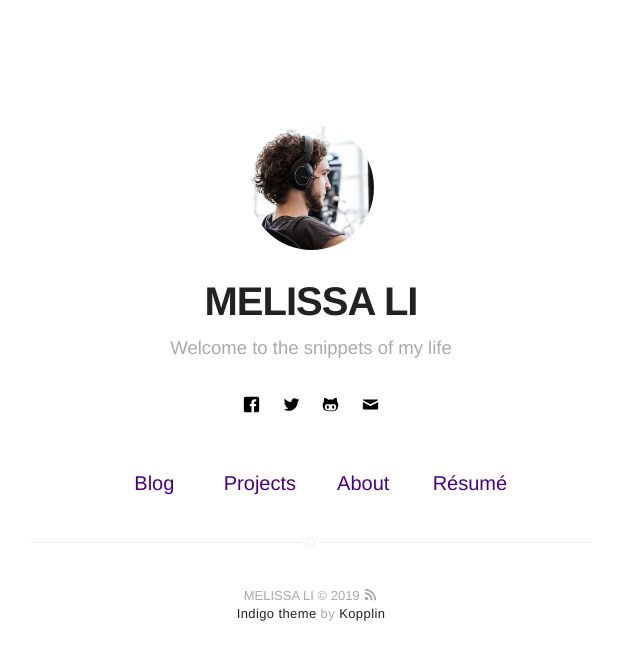
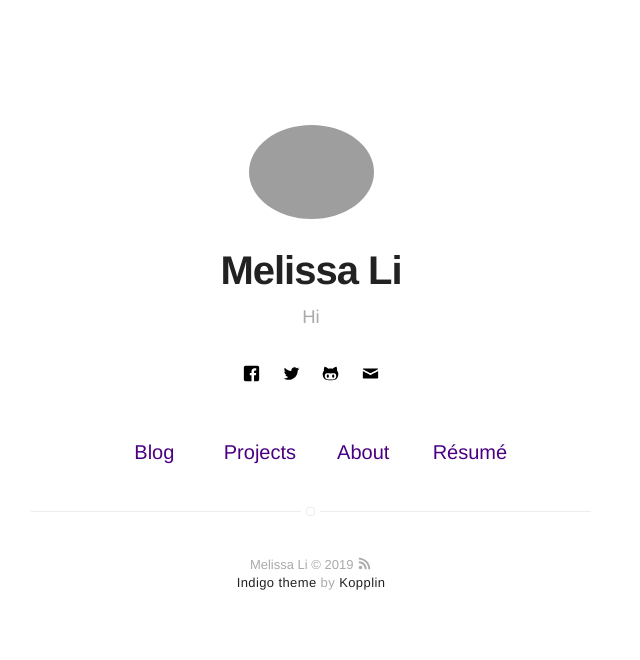
Before and after one commit to im-mel/im-mel.github.io, a Jekyll site: the page built from index.html, in a window 1280 px wide. Shown: the top 660 px of the page, without its empty margins (329-969 px from the left). Built offline with Jekyll 4.4.1, drawn with Linux system fonts in a browser that asks for light colours.

Commit message:
Update _config.yml

```diff
--- a/_config.yml
+++ b/_config.yml
@@ -1,6 +1,6 @@
 # main text of home
-name: MELISSA LI
-bio: Welcome to the snippets of my life
+name: Melissa Li
+bio: Hi
 
 # twitter summary info
 description: A blog about technology and stuff related
@@ -8,7 +8,7 @@ description: A blog about technology and stuff related
 # if it's an external image, update below for true
 # better with square images
 external-image: false
-picture: assets/images/profile.jpg
+picture: assets/images/IMG_1443.jpg
 
 # If you want to include your resume, set to true
 # and specify source (external or local).
```
